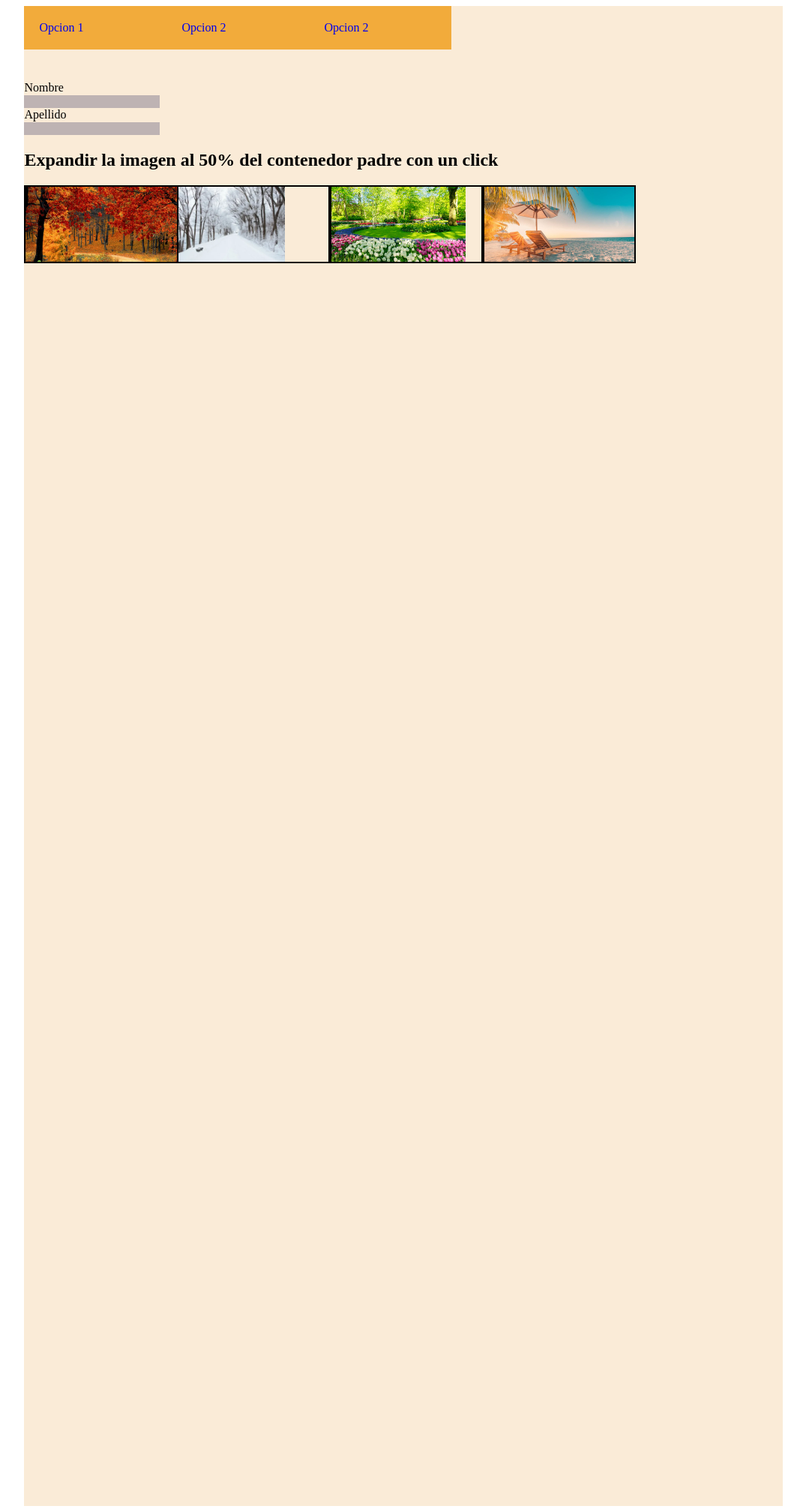
After one commit to DamianMartinez28885/prof, a PHP site: page /Css/cssParte1/SelectorDeEvento/index.html in a window 1280 px wide. The commit adds this page. Shown: the whole page at 75% size, without its empty margins (102-1177 px from the left). Run offline with PHP 8.4, Linux system fonts and the light colour scheme.

Commit message:
avance selector de eventos

```diff
--- /dev/null
+++ b/Css/cssParte1/SelectorDeEvento/index.html
@@ -0,0 +1,38 @@
+<!DOCTYPE html>
+<html lang="Es">
+<head>
+    <meta charset="UTF-8">
+    <meta name="viewport" content="width=device-width, initial-scale=1.0">
+    <title>Document</title>
+    <link rel="stylesheet" href="./selectordeevento.css">
+</head>
+<body>
+    <div class="divprincipal">
+        <div class="divdelasopciones">
+            <div class="divopcion"><a href="./repuestas/res1.html">Opcion 1</a></div>
+            <div class="divopcion"><a href="./repuestas/res2.html">Opcion 2</a></div>
+            <div class="divopcion"><a href="./repuestas/res3.html">Opcion 2</a></div>
+
+        </div>
+        <div class="divimput">
+            <label for="nombre" id="nombre">Nombre</label><br>
+            <input type="text" name="nombre"><br>
+            <label for="apellido" id="Apellido">Apellido</label><br>
+            <input type="text" name="nombre">
+
+        </div>
+
+        <h2>Expandir la imagen al 50% del contenedor padre con un click</h2>
+
+            <div class="divimg"><img src="./otoño.jpg" alt=""></div>
+            <div class="divimg"><img src="./invierno.jpg" alt=""></div>
+            <div class="divimg"><img src="./primavera.jpg" alt=""></div>
+            <div class="divimg"><img src="./verano.jpg" alt=""></div>
+
+
+
+
+    </div>
+
+</body>
+</html>
--- /dev/null
+++ b/Css/cssParte1/SelectorDeEvento/selectordeevento.css
@@ -0,0 +1,74 @@
+
+
+
+.divprincipal {
+    width: 80%;
+    height: 2000px;
+    background-color: antiquewhite;
+    margin: auto;
+
+
+}
+
+.divopcion {
+    padding: 20px;
+    background-color: rgba(241, 158, 25, 0.818);
+    float: left;
+    width: 150px;
+
+}
+
+.divopcion:hover {
+    background-color: greenyellow;
+    padding: 20px;
+    float: left;
+    width: 150px;
+}
+
+
+.divdelasopciones {
+    box-sizing: border-box;
+    display: block;
+    height: 100px;
+}
+
+.divdelasopciones:hover {
+    box-sizing: border-box;
+    display: block;
+    height: 100px;
+}
+
+
+img {
+
+    max-height: 100%;
+    }
+
+.divimg {
+
+    width: 200px;
+    height: 100px;
+    float: left;
+    border: 2px solid black;
+    transition: 0.3s;
+    }
+
+.divimg :active   {
+        width : 500px;
+        height : 500px;
+        transition: 0.5s;
+
+    }
+
+a{
+    text-decoration: none;
+}
+
+input {
+    background-color: rgb(190, 179, 179);
+    border: none;
+}
+
+input:focus {
+    background-color: white;
+}
--- a/Css/index.html
+++ b/Css/index.html
@@ -12,7 +12,8 @@
         <li><a href="./cssParte1/css01CentradoYPadding/index.html">Centrado y padding</a></li>
         <li><a href="./cssParte1/divsenpila/index.html">Divs en pila</a></li>
         <li><a href="./cssParte1/divenfilas/index.html">Divs en fila</a></li>
-        <li><a href="./cssParte1/divencolumnados/index.htlm">Divs en Columnas</a></li>
+        <li><a href="./cssParte1/divencolumnados/index.html">Divs en Columnas</a></li>
+        <li><a href="./cssParte1/SelectorDeEvento/index.html">Selector de evento</a></li>
 
         </ul>
 
```
Also changed, not shown: Css/cssParte1/SelectorDeEvento/repuestas/res1.html (added, +11 -0 lines), Css/cssParte1/SelectorDeEvento/repuestas/res2.html (added, +11 -0 lines), Css/cssParte1/SelectorDeEvento/repuestas/res3.html (added, +11 -0 lines), Css/cssParte1/divencolumnados/divencolumnados.css (+11 -11 lines), Css/cssParte1/SelectorDeEvento/invierno.jpg (added), Css/cssParte1/SelectorDeEvento/otoño.jpg (added), Css/cssParte1/SelectorDeEvento/primavera.jpg (added), Css/cssParte1/SelectorDeEvento/verano.jpg (added).
